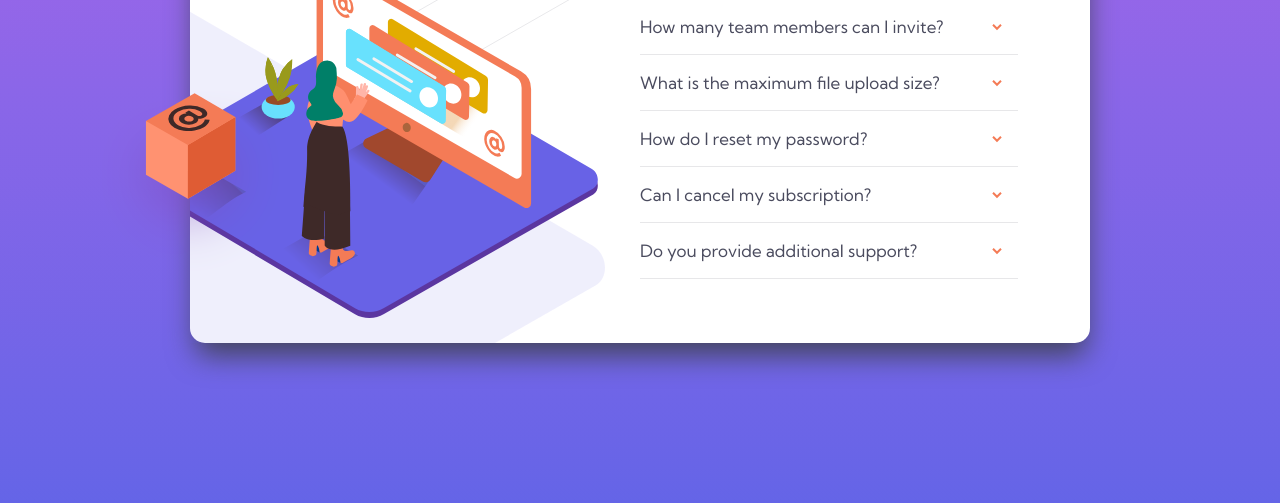
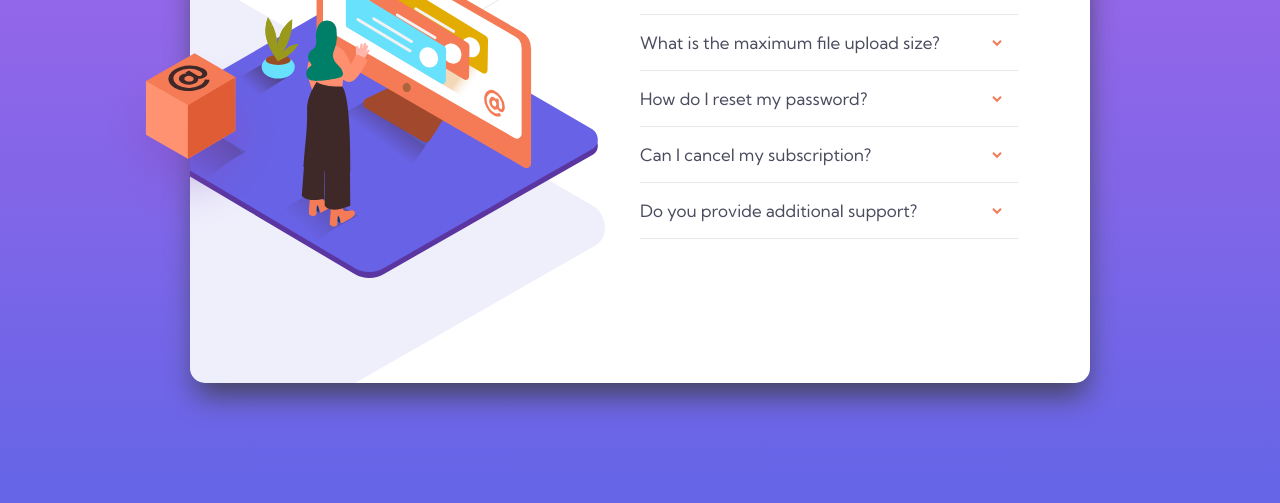
Before and after one commit to lidimi/Frontend-Challenge-FAQ-Accordion, a plain HTML site: page index.html in a window 1280 px wide. Shown: the part 297-800 px from the top of the page. Drawn offline with Linux system fonts and the light colour scheme.

Commit message:
height fixed

```diff
--- a/styles.css
+++ b/styles.css
@@ -19,7 +19,7 @@ body {
 .container {
     width: 55%;
     min-width: 900px;
-    height: 60vh;
+    height: 35rem;
     margin: 20vh auto;
     background-color: white;
     border-radius: 15px;
```
